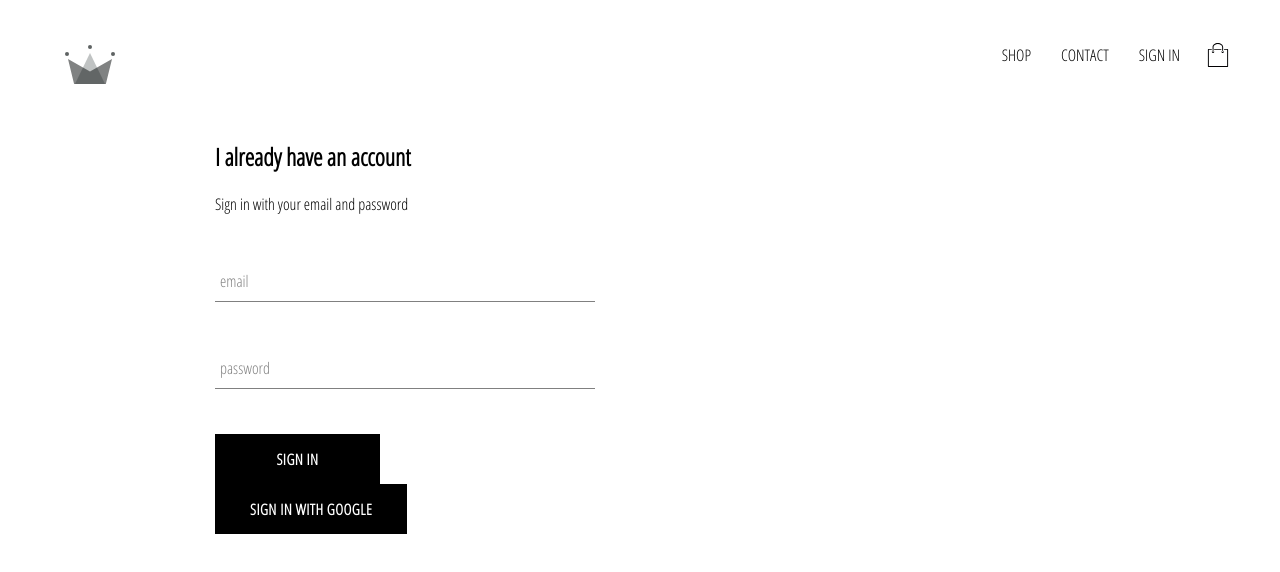
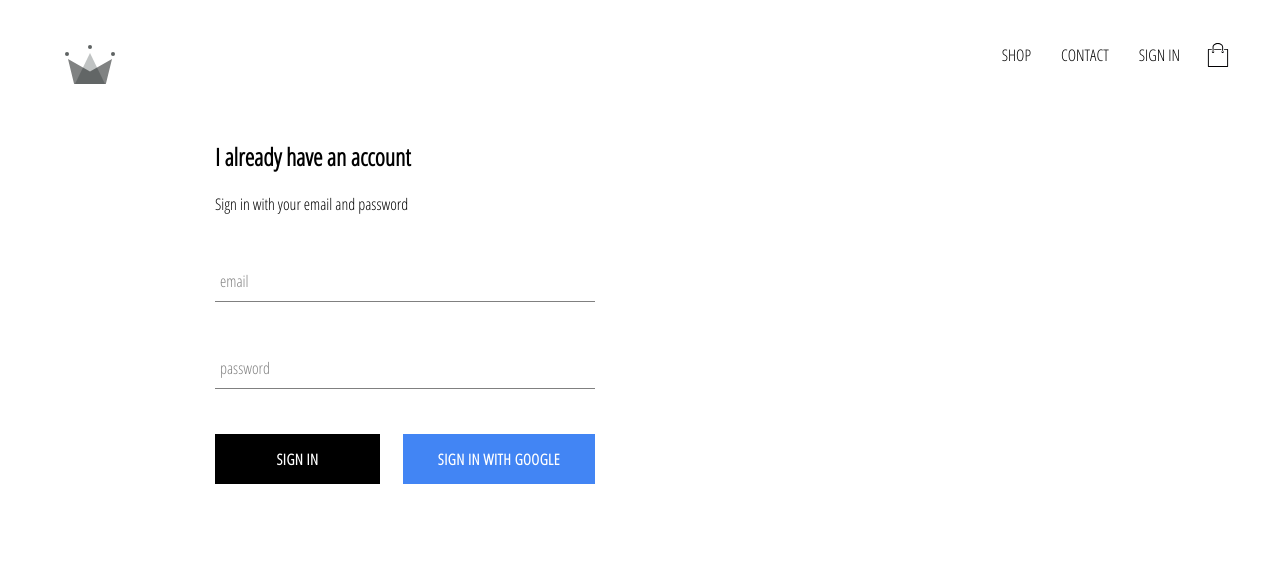
Before and after one commit to ratishudawat/clothing-store-app, a React (Create React App) app: page /signin in a window 1280 px wide. Shown: the top 572 px of the page. Built offline with nearby package versions, Linux system fonts and the light colour scheme; no server answers.

Commit message:
google auth added

```diff
--- a/src/components/custom-button/custom-button.component.jsx
+++ b/src/components/custom-button/custom-button.component.jsx
@@ -1,8 +1,8 @@
 import React from 'react';
 import './custom-button.styles.scss';
 
-const CustomButton = ({ children, ...otherProps }) => (
-  <button className='custom-button' {...otherProps}>
+const CustomButton = ({ children, isGoogleSignIn, ...otherProps }) => (
+  <button className={`${isGoogleSignIn ? 'google-sign-in' : ''} custom-button`} {...otherProps}>
     {children}
   </button>
 );
--- a/src/components/sign-in/sign-in.component.jsx
+++ b/src/components/sign-in/sign-in.component.jsx
@@ -51,9 +51,13 @@ class SignIn extends React.Component {
             handleChange={this.handleChange}
             required
           />
-
-          <CustomButton type='submit'> Sign in</CustomButton>
-          <CustomButton onClick={signInWithGoogle}> Sign in with Google</CustomButton>
+          <div className='buttons'>
+            <CustomButton type='submit'> Sign in</CustomButton>
+            <CustomButton onClick={signInWithGoogle} isGoogleSignIn>
+              {' '}
+              Sign in with Google
+            </CustomButton>
+          </div>
         </form>
       </div>
     );
```
